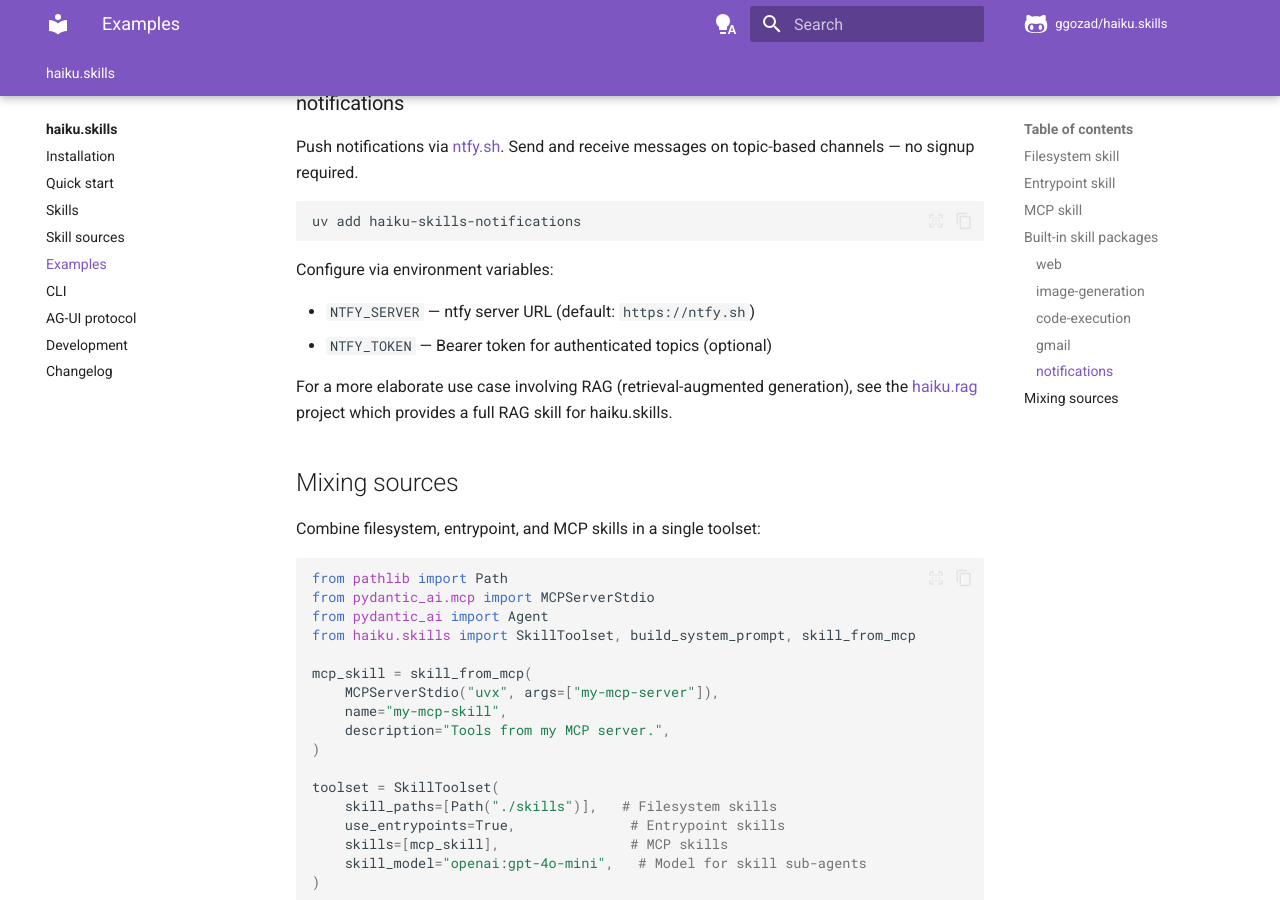
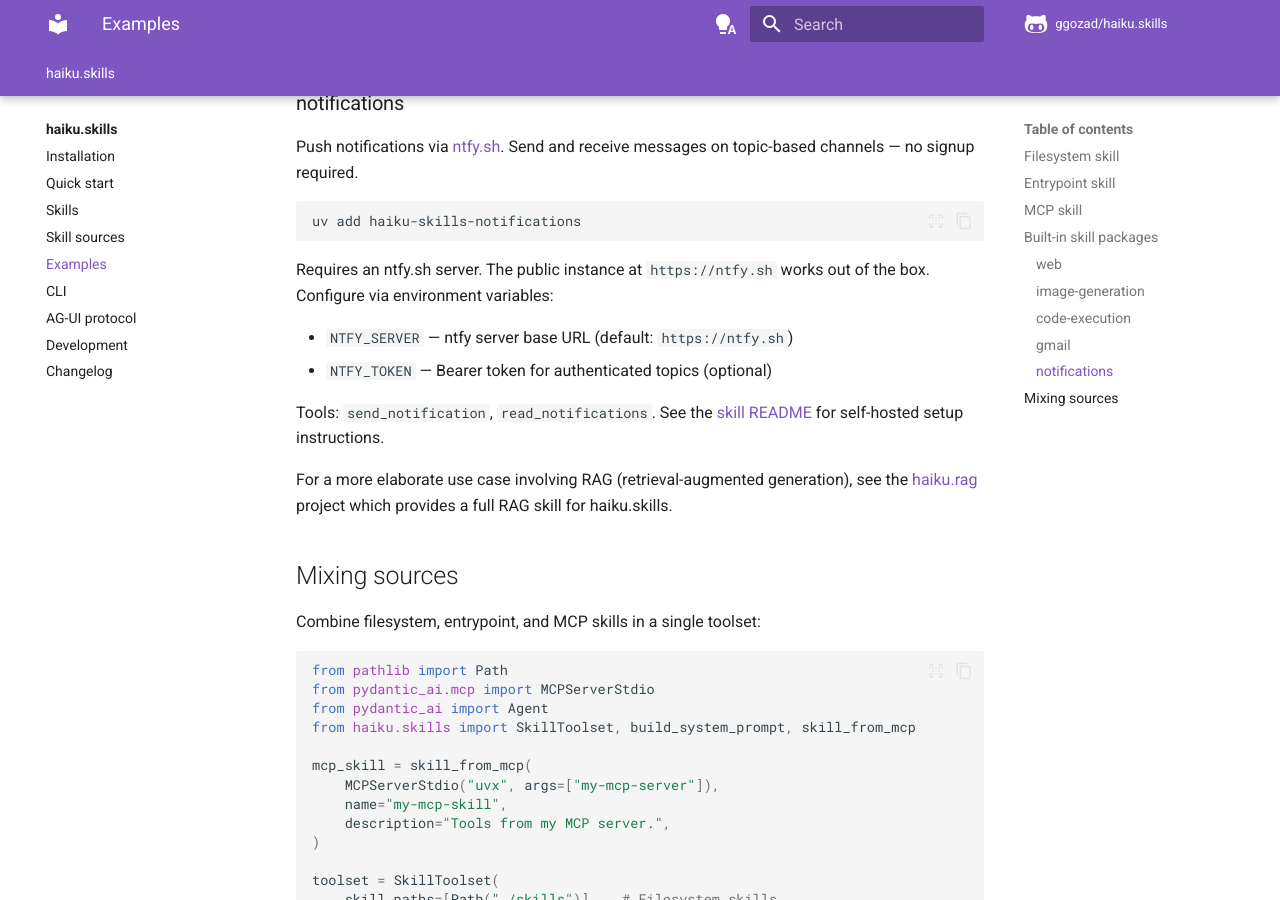
Before and after one commit to ggozad/haiku.skills, an MkDocs documentation site: the page built from docs/examples.md, in a window 1280 px wide and 900 px high, scrolled down 4108 px. Built offline with MkDocs 1.6.1 and Material for MkDocs 9.7.7, drawn with Linux system fonts in a browser that asks for light colours; comment, search, counter and statistics services are not loaded.

Commit message:
Workflow updates & docs

````diff
--- a/docs/examples.md
+++ b/docs/examples.md
@@ -206,10 +206,12 @@ Push notifications via [ntfy.sh](https://ntfy.sh/). Send and receive messages on
 uv add haiku-skills-notifications
 ```
 
-Configure via environment variables:
+Requires an ntfy.sh server. The public instance at `https://ntfy.sh` works out of the box. Configure via environment variables:
 
-- `NTFY_SERVER` — ntfy server URL (default: `https://ntfy.sh`)
+- `NTFY_SERVER` — ntfy server base URL (default: `https://ntfy.sh`)
 - `NTFY_TOKEN` — Bearer token for authenticated topics (optional)
+
+Tools: `send_notification`, `read_notifications`. See the [skill README](https://github.com/ggozad/haiku.skills/tree/main/skills/notifications) for self-hosted setup instructions.
 
 For a more elaborate use case involving RAG (retrieval-augmented generation), see the [haiku.rag](https://github.com/ggozad/haiku.rag) project which provides a full RAG skill for haiku.skills.
 
````
Also changed, not shown: 2 other files.
